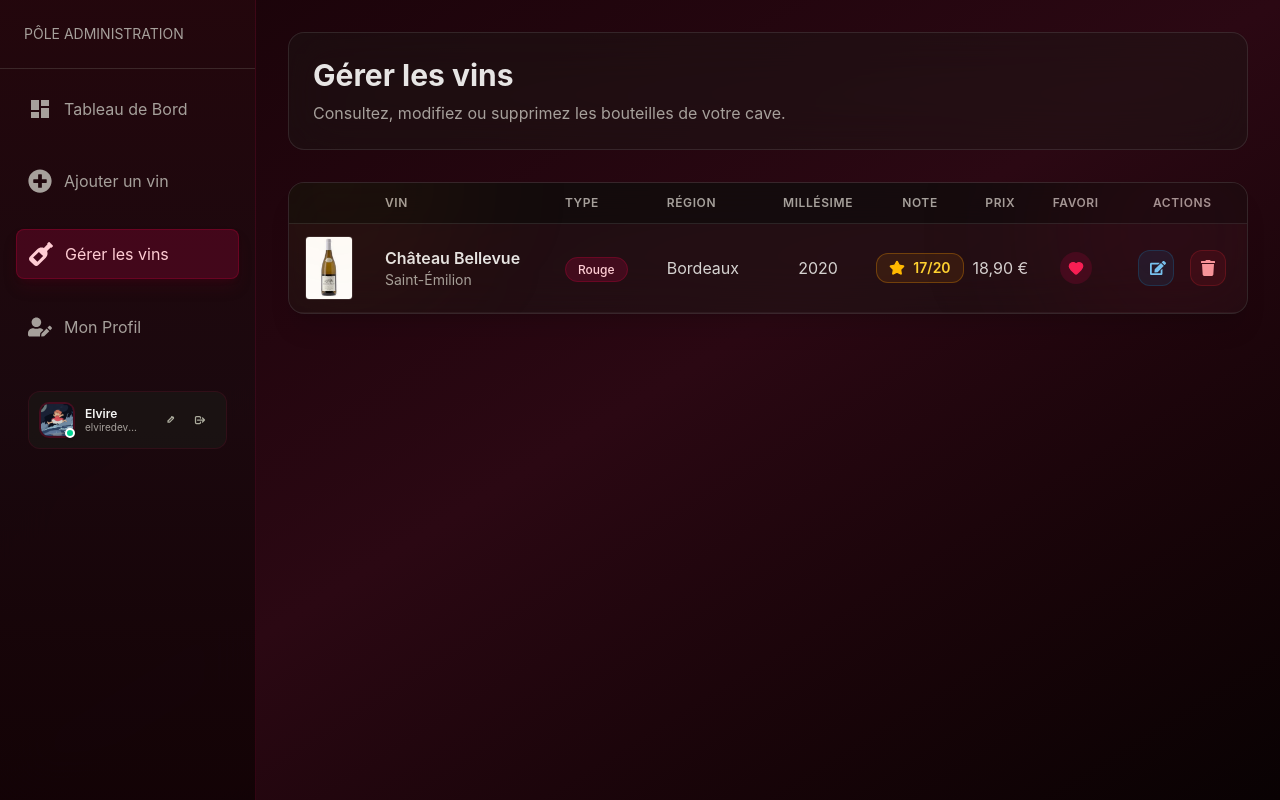
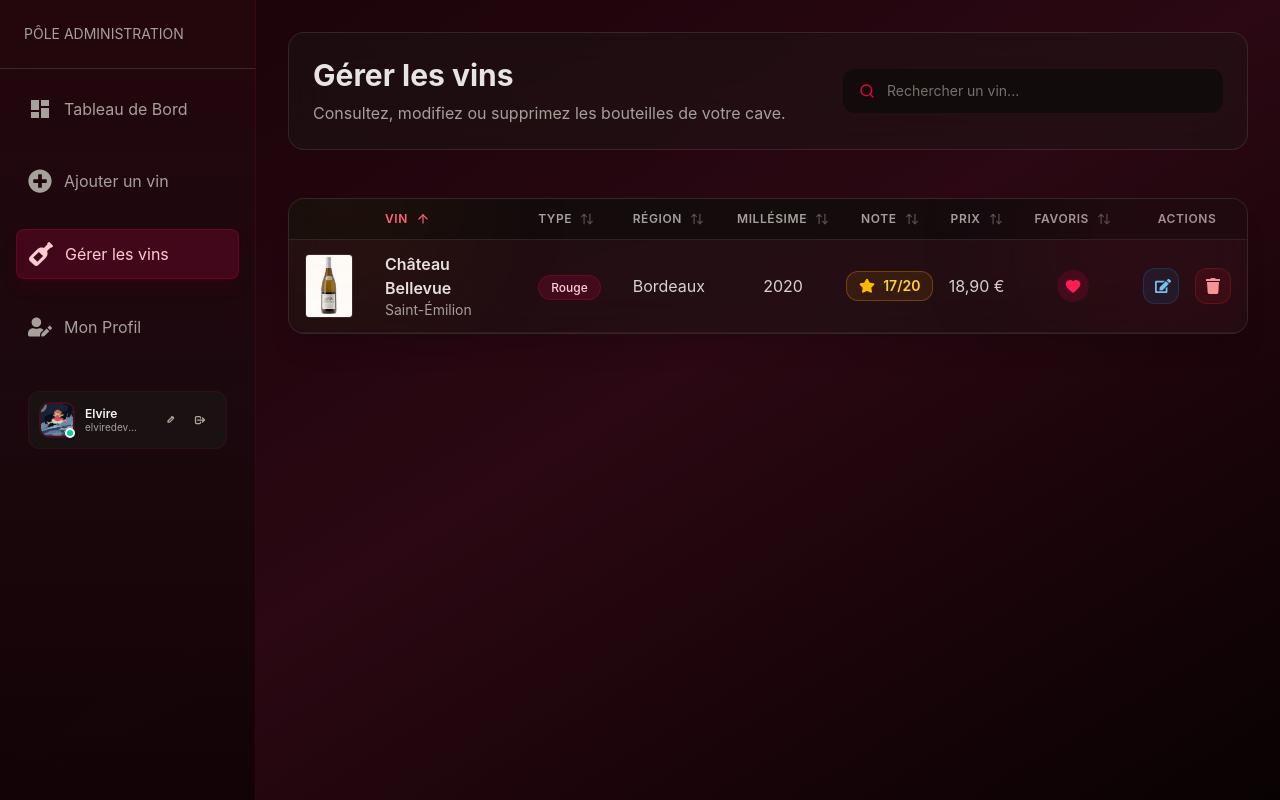
Before and after one commit to elviredev/my_wines_frontend, a React (Vite) app: page /dashboard/wines in a window 1280 px wide. Built offline with nearby package versions, Linux system fonts and the light colour scheme.

Commit message:
✏️ Ajout barre de recherche et fonctionnalité de tri dans ManageWines. Création de SortableHeader.

```diff
--- a/src/components/index.js
+++ b/src/components/index.js
@@ -15,6 +15,7 @@ export { default as FilterInput } from "./ui/FilterInput"
 export { default as FilterSelect } from "./ui/FilterSelect"
 export { default as Checkbox } from "./ui/Checkbox"
 export { default as ScrollToTopButton } from "./ui/ScrollToTopButton"
+export { default as SortableHeader } from "./ui/SortableHeader"
 
 export { default as WineCard } from "./wine/WineCard"
 export { default as WineFilters } from "./wine/WineFilters"
--- /dev/null
+++ b/src/components/ui/SortableHeader.jsx
@@ -0,0 +1,67 @@
+import { ArrowDown, ArrowUp, ArrowUpDown } from "lucide-react"
+
+/**
+ * Affiche les en-têtes triables
+ * @typedef {React.ButtonHTMLAttributes<HTMLButtonElement> & {
+ *   className?: string,
+ *   label: string,
+ *   column: string,
+ *   sortBy: string,
+ *   direction: string,
+ *   onSort: (column: string) => void,
+ *   align?: "left" | "center" | "right",
+ * }} SortableHeaderProps
+ */
+
+
+/** @param {SortableHeaderProps} props */
+const SortableHeader = (props) => {
+
+  const {
+    type = "button",
+    className = "",
+    label,
+    column,
+    sortBy,
+    direction,
+    onSort,
+    align = "justify-start",
+    ...rest
+  } = props
+
+  const isActive = sortBy === column;
+
+  const alignClass = {
+    left: "justify-start",
+    center: "justify-center",
+    right: "justify-end",
+  };
+
+  return (
+    <button
+      type={type}
+      onClick={() => onSort(column)}
+      className={`
+        flex w-full items-center gap-2 text-xs font-semibold uppercase tracking-wider transition cursor-pointer
+        ${isActive
+          ? "text-rose-400"
+          : "text-stone-400 hover:text-stone-200"
+        }
+        ${alignClass[align]}
+        ${className}
+      `}
+      {...rest}
+    >
+      {label}
+
+      {isActive
+        ? direction === "asc"
+          ? <ArrowUp className="h-3.5 w-3.5" />
+          : <ArrowDown className="h-3.5 w-3.5" />
+        : <ArrowUpDown className="h-3.5 w-3.5 text-stone-600" />}
+
+    </button>
+  )
+}
+
+export default SortableHeader
--- a/src/pages/dashboard/ManageWines.jsx
+++ b/src/pages/dashboard/ManageWines.jsx
@@ -1,15 +1,30 @@
-import { Heart, Star } from "lucide-react"
+import { SortableHeader } from "@/components"
+import { Heart, Search, Star } from "lucide-react"
+import { useState } from "react"
 import { FaEdit, FaTrash } from "react-icons/fa"
 import { NavLink } from "react-router-dom"
 
 
+const ManageWines = () => {
 
-const ManageWines = () => {
+  const [sortBy, setSortBy] = useState("name");
+  const [direction, setDirection] = useState("asc");
+
+  const handleSort = (column) => {
+    if (column === sortBy) {
+      setDirection((d) => (d === "asc" ? "desc" : "asc"));
+    } else {
+      setSortBy(column);
+      setDirection("asc");
+    }
+  };
 
   return (
     <div className="space-y-12">
 
-      <header className="mb-8 rounded-2xl border border-white/10 bg-stone-900/40 backdrop-blur-xl p-6">
+      <header className="flex flex-col gap-6 lg:flex-row lg:items-center lg:justify-between rounded-2xl border border-white/10 bg-stone-900/40 backdrop-blur-xl p-6">
+
+        <div className="flex-1">
           <h1 className="text-3xl font-bold text-stone-200">
             Gérer les vins
           </h1>
@@ -17,6 +32,26 @@ const ManageWines = () => {
           <p className="mt-2 text-stone-400">
             Consultez, modifiez ou supprimez les bouteilles de votre cave.
           </p>
+        </div>
+
+
+        {/* Search form */}
+        <form className="w-full lg:w-95">
+          <div className="relative">
+
+            <Search className="absolute left-4 top-1/2 -translate-y-1/2 h-4 w-4 text-rose-600" />
+
+            <input
+              type="search"
+              name="search"
+              placeholder="Rechercher un vin..."
+              className="w-full pl-11 pr-4 py-3 text-sm border border-stone-700 bg-stone-950/70 text-stone-100 focus:outline-none focus:border-rose-500
+                  placeholder:text-stone-500 rounded-xl transition"
+              style={{ border: "none" }}
+            />
+          </div>
+        </form>
+
       </header>
 
       {/* Desktop */}
@@ -30,35 +65,84 @@ const ManageWines = () => {
             <tr>
               <th className="w-20 px-4 py-3"></th>
 
-              <th className="px-4 py-3 text-left text-xs font-semibold uppercase tracking-wider text-stone-400">
-                Vin
+              <th className="px-4 py-3 text-xs font-semibold uppercase tracking-wider text-stone-400">
+                <SortableHeader
+                  label="Vin"
+                  column="name"
+                  sortBy={sortBy}
+                  direction={direction}
+                  onSort={handleSort}
+                  align="left"
+                />
               </th>
 
-              <th className="px-4 py-3 text-left text-xs font-semibold uppercase tracking-wider text-stone-400">
-                Type
+              <th className="px-4 py-3 text-xs font-semibold uppercase tracking-wider text-stone-400">
+                <SortableHeader
+                  label="Type"
+                  column="wine_type"
+                  sortBy={sortBy}
+                  direction={direction}
+                  onSort={handleSort}
+                  align="left"
+                />
               </th>
 
-              <th className="px-4 py-3 text-left text-xs font-semibold uppercase tracking-wider text-stone-400">
-                Région
+              <th className="px-4 py-3 text-xs font-semibold uppercase tracking-wider text-stone-400">
+                <SortableHeader
+                  label="Région"
+                  column="region"
+                  sortBy={sortBy}
+                  direction={direction}
+                  onSort={handleSort}
+                  align="left"
+                />
               </th>
 
-              <th className="px-4 py-3 text-center text-xs font-semibold uppercase tracking-wider text-stone-400">
-                Millésime
+              <th className="px-4 py-3 text-xs font-semibold uppercase tracking-wider text-stone-400">
+                <SortableHeader
+                  label="Millésime"
+                  column="vintage"
+                  sortBy={sortBy}
+                  direction={direction}
+                  onSort={handleSort}
+                  align="center"
+                />
               </th>
 
-              <th className="px-4 py-3 text-center text-xs font-semibold uppercase tracking-wider text-stone-400">
-                Note
+              <th className="px-4 py-3 text-xs font-semibold uppercase tracking-wider text-stone-400">
+                <SortableHeader
+                  label="Note"
+                  column="rating"
+                  sortBy={sortBy}
+                  direction={direction}
+                  onSort={handleSort}
+                  align="center"
+                />
               </th>
 
-              <th className="px-4 py-3 text-center text-xs font-semibold uppercase tracking-wider text-stone-400">
-                Prix
+              <th className="px-4 py-3 text-xs font-semibold uppercase tracking-wider text-stone-400">
+                <SortableHeader
+                  label="Prix"
+                  column="price"
+                  sortBy={sortBy}
+                  direction={direction}
+                  onSort={handleSort}
+                  align="center"
+                />
               </th>
 
-              <th className="px-4 py-3 text-center text-xs font-semibold uppercase tracking-wider text-stone-400">
-                Favori
+              <th className="px-4 py-3 text-xs font-semibold uppercase tracking-wider text-stone-400">
+                <SortableHeader
+                  label="Favoris"
+                  column="favorite"
+                  sortBy={sortBy}
+                  direction={direction}
+                  onSort={handleSort}
+                  align="center"
+                />
               </th>
 
-              <th className="px-4 py-3 text-center text-xs font-semibold uppercase tracking-wider text-stone-400">
+              <th className="px-4 py-3 text-xs font-semibold uppercase tracking-wider text-stone-400">
                 Actions
               </th>
             </tr>
@@ -74,7 +158,7 @@ const ManageWines = () => {
                 />
               </td>
 
-              <td className="px-4 py-3">
+              <td className="text-left px-4 py-3">
                 <p className="font-semibold text-stone-200">
                   Château Bellevue
                 </p>
@@ -84,13 +168,13 @@ const ManageWines = () => {
                 </p>
               </td>
 
-              <td className="px-4 py-3">
+              <td className="text-left px-4 py-3">
                 <span className="rounded-full bg-rose-900/30 border border-rose-700/30 text-rose-200 px-3 py-1 text-xs font-medium">
                   Rouge
                 </span>
               </td>
 
-              <td className="px-4 py-3 text-stone-300">
+              <td className="text-left px-4 py-3 text-stone-300">
                 Bordeaux
               </td>
 
@@ -227,7 +311,7 @@ const ManageWines = () => {
           </div>
 
           {/* Boutons */}
-          <div className="mt-5 flex justify-end gap-3 border-t border-stone-200 pt-4">
+          <div className="mt-5 flex justify-end gap-3 border-t border-white/20 pt-4">
 
             <NavLink
               to="/dashboard/wines/vieilles-vignes-2021/edit"
```
Lines whose indentation alone changed are shown as unchanged.
